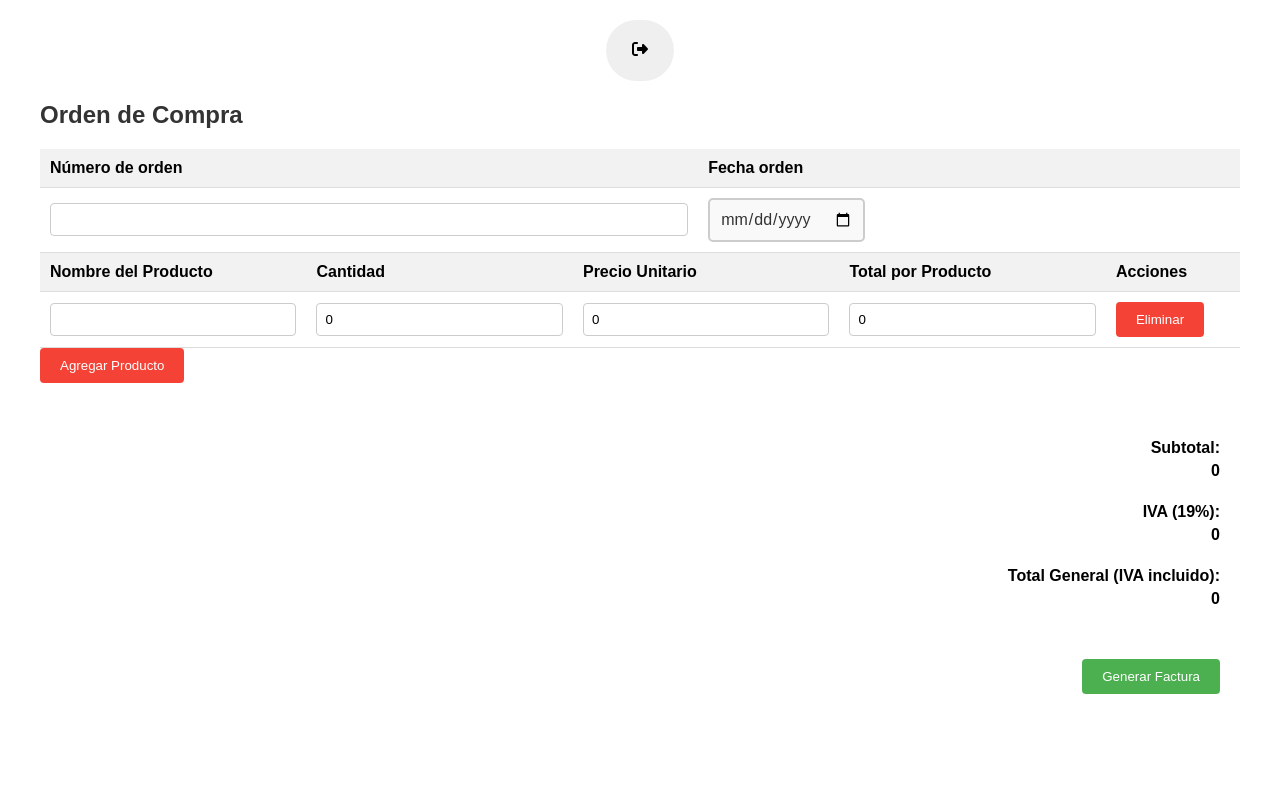
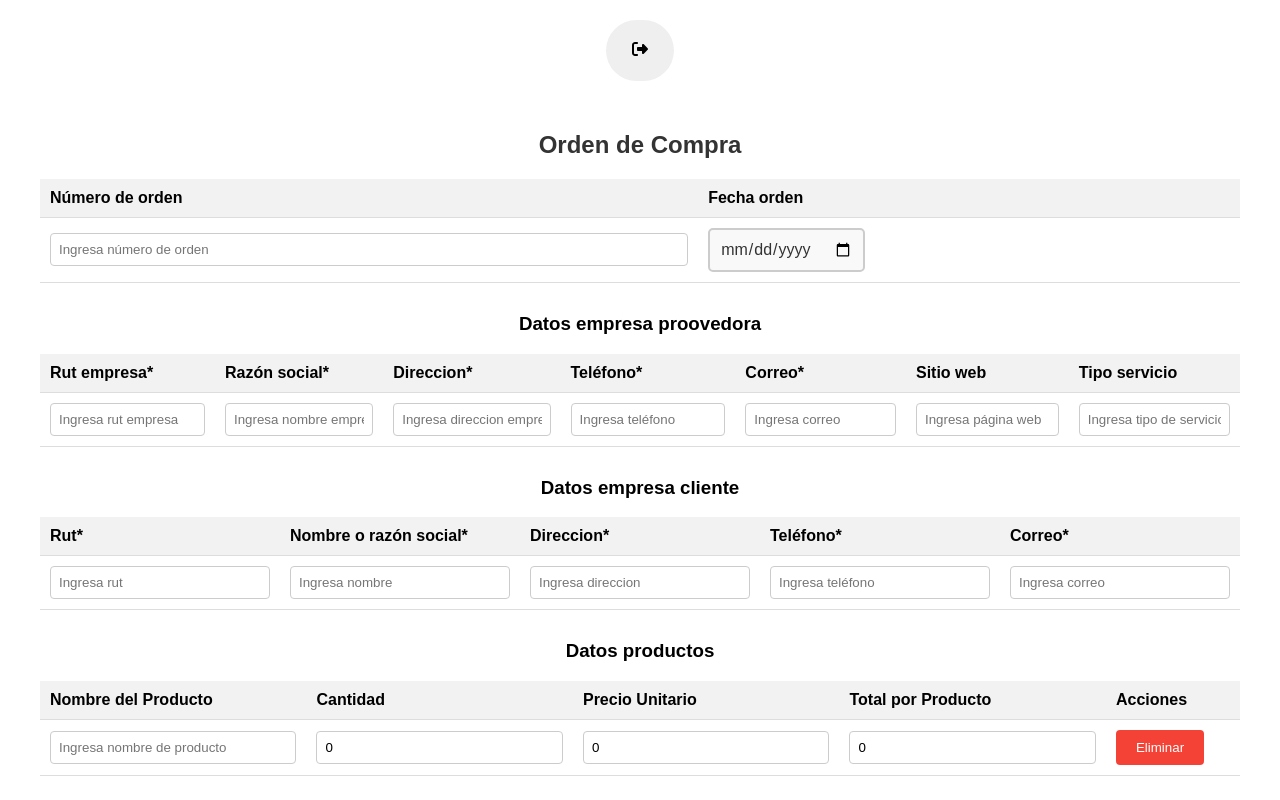
Before and after one commit to asapHallvaror/paginaCompraGithub, a React (Create React App) app in the folder client/: page /factura in a window 1280 px wide. Shown: the top 800 px of the page. Built offline with nearby package versions, Linux system fonts and the light colour scheme; sample sign-in values are in the browser's storage.

Commit message:
mejorasPaginaCrearFactura

```diff
--- a/client/src/Components/PaginaLogin/PaginaCrearFactura/PaginaCrearFactura.css
+++ b/client/src/Components/PaginaLogin/PaginaCrearFactura/PaginaCrearFactura.css
@@ -30,7 +30,8 @@ tbody td {
 }
 
 tbody input[type="text"],
-tbody input[type="number"] {
+tbody input[type="number"],
+tbody input[type="email"] {
     width: 100%;
     padding: 8px;
     box-sizing: border-box;
@@ -47,6 +48,25 @@ tbody input[type="number"] {
     border: none;
     border-radius: 4px;
     cursor: pointer;
+}
+
+.boton-agregar{
+    background-color: #4CAF50;
+    color: white;
+    border: none;
+    display: flex;
+    margin: 40px auto;
+    width: 110px;
+    height: 50px;
+    font-size: 18px;
+    border-radius: 50px;
+    transition: 0.5s;
+    cursor: pointer;
+}
+
+.boton-agregar:hover{
+    background-color: #38743b;
+    transition: 0.5s;
 }
 
 .botones-form:hover {
--- a/client/src/Components/PaginaLogin/PaginaCrearFactura/PaginaCrearFactura.jsx
+++ b/client/src/Components/PaginaLogin/PaginaCrearFactura/PaginaCrearFactura.jsx
@@ -150,7 +150,7 @@ const generarPDF = async () => {
                 <div class="sign"><svg viewBox="0 0 512 512"><path d="M377.9 105.9L500.7 228.7c7.2 7.2 11.3 17.1 11.3 27.3s-4.1 20.1-11.3 27.3L377.9 406.1c-6.4 6.4-15 9.9-24 9.9c-18.7 0-33.9-15.2-33.9-33.9l0-62.1-128 0c-17.7 0-32-14.3-32-32l0-64c0-17.7 14.3-32 32-32l128 0 0-62.1c0-18.7 15.2-33.9 33.9-33.9c9 0 17.6 3.6 24 9.9zM160 96L96 96c-17.7 0-32 14.3-32 32l0 256c0 17.7 14.3 32 32 32l64 0c17.7 0 32 14.3 32 32s-14.3 32-32 32l-64 0c-53 0-96-43-96-96L0 128C0 75 43 32 96 32l64 0c17.7 0 32 14.3 32 32s-14.3 32-32 32z"></path></svg></div>
 
             </button>
-            <h2>Orden de Compra</h2>
+            <h2 style={{textAlign: 'center', marginTop: '50px'}}>Orden de Compra</h2>
             <form onSubmit={handleSubmit}>
                 <table>
                     <thead>
@@ -159,11 +159,54 @@ const generarPDF = async () => {
                     </thead>
                     <tbody>
                         <tr>
-                            <td><input type="number" name='nroOrden' required/></td>
+                            <td><input type="number" name='nroOrden' placeholder='Ingresa número de orden' required/></td>
                             <td><input className='fecha-input' type="date" name='fecha' required/></td>
                         </tr>
                     </tbody>
                 </table>
+                <h3 style={{textAlign: 'center', marginTop: '30px'}}>Datos empresa proovedora</h3>
+                <table>
+                    <thead>
+                        <th>Rut empresa*</th>
+                        <th>Razón social*</th>
+                        <th>Direccion*</th>
+                        <th>Teléfono*</th>
+                        <th>Correo*</th>
+                        <th>Sitio web</th>
+                        <th>Tipo servicio</th>
+                    </thead>
+                    <tbody>
+                        <tr>
+                            <td><input type="text" name='rutEmpProv' placeholder='Ingresa rut empresa' required minLength="10" maxLength="10"/></td>
+                            <td><input type="text" name='nomEmpProv' placeholder='Ingresa nombre empresa' required minLength="10" maxLength="10"/></td>
+                            <td><input type="text" name='dirEmpProv' placeholder='Ingresa direccion empresa' required minLength="10" maxLength="10"/></td>
+                            <td><input type="number" name='telEmpProv' placeholder='Ingresa teléfono' required/></td>
+                            <td><input type="email" name='mailEmpProv' placeholder='Ingresa correo' required/></td>
+                            <td><input type="text" name='webEmpProv' placeholder='Ingresa página web'/></td>
+                            <td><input type="text" name='servEmpProv' placeholder='Ingresa tipo de servicio'/></td>
+                        </tr>
+                    </tbody>
+                </table>
+                <h3 style={{textAlign: 'center', marginTop: '30px'}}>Datos empresa cliente</h3>
+                <table>
+                    <thead>
+                        <th>Rut*</th>
+                        <th>Nombre o razón social*</th>
+                        <th>Direccion*</th>
+                        <th>Teléfono*</th>
+                        <th>Correo*</th>
+                    </thead>
+                    <tbody>
+                        <tr>
+                            <td><input type="text" name='rutEmpCliente' placeholder='Ingresa rut' required minLength="10" maxLength="10"/></td>
+                            <td><input type="text" name='nomEmpCliente' placeholder='Ingresa nombre' required minLength="10" maxLength="10"/></td>
+                            <td><input type="text" name='dirEmpCliente' placeholder='Ingresa direccion' required minLength="10" maxLength="10"/></td>
+                            <td><input type="number" name='telEmpCliente' placeholder='Ingresa teléfono' required/></td>
+                            <td><input type="email" name='mailEmpCliente' placeholder='Ingresa correo' required/></td>
+                        </tr>
+                    </tbody>
+                </table>
+                <h3 style={{textAlign: 'center', marginTop: '30px'}}>Datos productos</h3>
                 <table>
                     <thead>
                         <tr>
@@ -177,16 +220,16 @@ const generarPDF = async () => {
                     <tbody>
                         {productos.map((producto, index) => (
                             <tr key={index}>
-                                <td><input type="text" name="nombre" value={producto.nombre} onChange={e => {if (e.target.value === '' || !e.target.value.match(/^ *$/)) {handleInputChange(index, e);}}} required minLength="4" maxLength="45" /></td>
-                                <td><input type="number" name="cantidad" value={producto.cantidad} onChange={e => handleInputChange(index, e)} min="1" required /></td>
-                                <td><input type="number" name="precio" value={producto.precio} onChange={e => handleInputChange(index, e)} min="0.01" step="0.01" required /></td>
+                                <td><input type="text" name="nombre" value={producto.nombre} onChange={e => {if (e.target.value === '' || !e.target.value.match(/^ *$/)) {handleInputChange(index, e);}}}  placeholder='Ingresa nombre de producto' required minLength="4" maxLength="45" /></td>
+                                <td><input type="number" placeholder='Ingresa cantidad del producto' name="cantidad" value={producto.cantidad} onChange={e => handleInputChange(index, e)} min="1" required /></td>
+                                <td><input type="number" name="precio" placeholder='Ingresa precio' value={producto.precio} onChange={e => handleInputChange(index, e)} min="0.01" step="0.01" required /></td>
                                 <td><input type="text" value={producto.total} readOnly /></td>
                                 <td><button type="button" className="botones-form" onClick={() => eliminarProducto(index)}>Eliminar</button></td>
                             </tr>
                         ))}
                     </tbody>
                 </table>
-                <button type="button" className="botones-form" onClick={agregarProducto}>Agregar Producto</button>
+                <button type="button" className="boton-agregar" onClick={agregarProducto}>Agregar Producto</button>
                 <div className="total-container">
                     <br /><br />
                     <label>Subtotal:</label>
```
